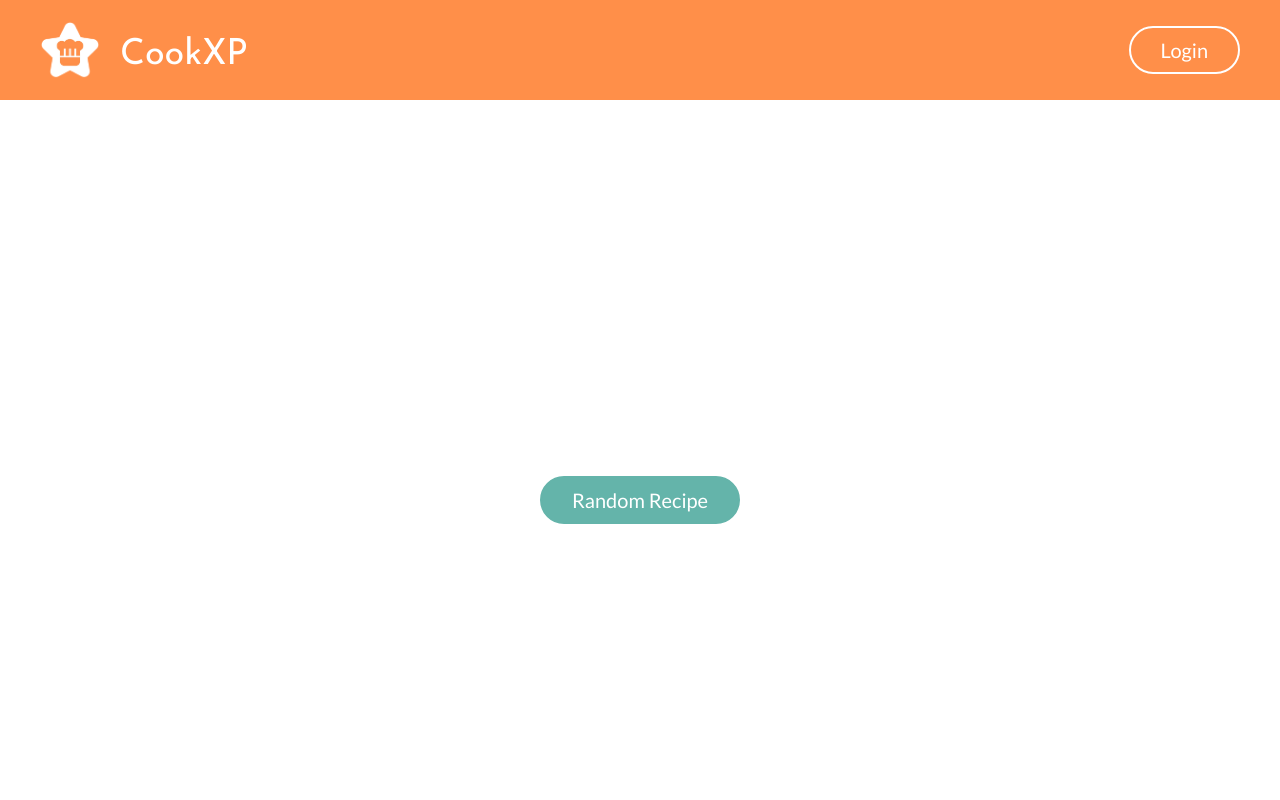
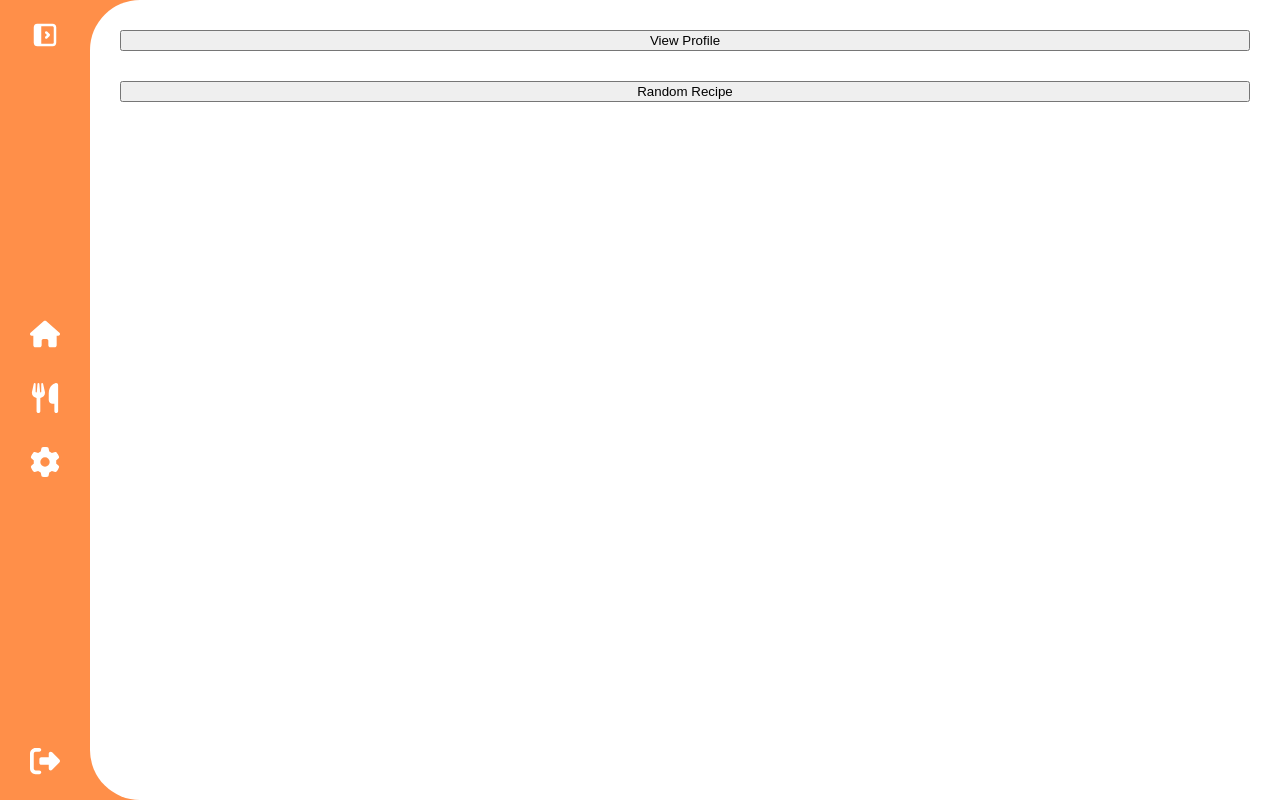
Before and after one commit to cjm7603/CookXP, a React (Vite) app in the folder client/my-app/: page /home in a window 1280 px wide. Built offline with nearby package versions, Linux system fonts and the light colour scheme.

Commit message:
sidebar ui

```diff
--- a/client/my-app/src/components/Header.jsx
+++ b/client/my-app/src/components/Header.jsx
@@ -2,6 +2,7 @@ import React, {useState, useEffect} from "react";
 import axios from "axios";
 import { useNavigate } from "react-router-dom";
 import logo from "../assets/logo.png";
+import { FaRightFromBracket } from "react-icons/fa6";
 import "../styling.css";
 
 
@@ -50,13 +51,8 @@ const Header = () => {
                 Login
             </button>
             :
-            <div>
-                <button onClick={handleGoToProfile} className="login-button">
-                    Profile
-                </button>
-                <button onClick={handleGoToLogout} className="login-button">
-                    Logout
-                </button>
+            <div className="logged-in">
+                <FaRightFromBracket size={24} color="white" onClick={handleGoToLogout} className="logout-icon"/>
             </div>
             }
 
--- /dev/null
+++ b/client/my-app/src/components/SideNav.jsx
@@ -0,0 +1,96 @@
+import React, {useState, useEffect} from "react";
+import axios from "axios";
+import { useNavigate } from "react-router-dom";
+import { TbLayoutSidebarRightExpandFilled, TbLayoutSidebarLeftExpandFilled } from "react-icons/tb";
+import { FaHouse, FaGear, FaUtensils, FaRightFromBracket } from "react-icons/fa6";
+import logo from "../assets/logo.png";
+
+import "../styling.css";
+
+const SideNav = () => {
+    const navigate = useNavigate();
+    const [token, setToken] = useState(null);
+    const [isExpanded, setIsExpanded] = useState(false);
+
+    const toggleSidebar = () => {
+        setIsExpanded(!isExpanded);
+    }
+
+    const handleGoToLogout = async () => {
+        try {
+            const { data } = await axios.post("http://localhost:5000/user/logout");
+            localStorage.removeItem("userInfo");
+            navigate("/login");
+        } catch (error) {
+            console.log(error);
+        }
+
+    }
+
+    useEffect(() => {
+            const storedData = localStorage.getItem('userInfo');
+            if(storedData) {
+                setToken(JSON.parse(storedData))
+            }
+        }, []);
+
+    return (
+        <div className="sidebar">
+            {isExpanded ?
+                <div className="expanded">
+                    <div className="heading">
+                        <div className="title">
+                            <img src={logo} alt="CookXP Logo" className="logo"/>
+
+                            <div className="name">
+                                CookXP
+                            </div>
+                        </div>
+                        <TbLayoutSidebarRightExpandFilled onClick={toggleSidebar} className="icon"/>
+                    </div>
+                    <div className="navs">
+                        <div className="nav">
+                            <FaHouse className="icon"/>
+                            Home
+                        </div>
+                        <div className="nav">
+                            <FaUtensils className="icon"/>
+                            Explore
+                        </div>
+                        <div className="nav">
+                            <FaGear className="icon"/>
+                            Settings
+                        </div>
+                    </div>
+                    <div className="nav" onClick={handleGoToLogout}>
+                        <FaRightFromBracket className="icon"/>
+                        Logout
+                    </div>
+                </div>
+                :
+                <div className="collapsed">
+                    <div onClick={toggleSidebar}>
+                        <TbLayoutSidebarLeftExpandFilled className="icon"/>
+                    </div>
+                    <div className="navs">
+                        <div>
+                            <FaHouse className="icon"/>
+                        </div>
+                        <div>
+                            <FaUtensils className="icon"/>
+                        </div>
+                        <div>
+                            <FaGear className="icon"/>
+                        </div>
+                    </div>
+                    <div>
+                        <FaRightFromBracket onClick={handleGoToLogout} className="icon"/>
+                    </div>
+                </div>
+            }
+        </div>
+
+    );
+}
+
+export default SideNav;
--- a/client/my-app/src/pages/Home.jsx
+++ b/client/my-app/src/pages/Home.jsx
@@ -1,11 +1,13 @@
 import React, { useState } from "react";
-import Header from "../components/Header";
+import SideNav from "../components/SideNav";
+import { useNavigate } from "react-router-dom";
 import axios from "axios";
 import { CircularProgress } from "@mui/material";
 import {RecipeModel} from '../models/RecipeModel';
 import "../styling.css";
 
 const Home = () => {
+  const navigate = useNavigate();
   const [recipe, setRecipe] = useState(RecipeModel);
   const [loading, setLoading] = useState(false);
   const [error, setError] = useState("");
@@ -32,16 +34,21 @@ const Home = () => {
     }
   };
 
+  const handleGoToProfile = () => {
+    navigate("/profile");
+}
+
   return (
-    <div className="welcome">
-      <Header />
+    <div className="home">
+      <SideNav />
       <div className="body">
-        <div className="heading">
-        </div>
-        {recipe?.strInstructions}
+        <button onClick={handleGoToProfile}>
+          View Profile
+        </button>
         <button onClick={handleGetRandomRecipe} className="signup-button">
           {loading ? <CircularProgress size={24} color="white"/> : "Random Recipe"}
         </button>
+        {recipe?.strInstructions}
         {error && <div className="error">{error}</div> }
       </div>
     </div>
--- a/client/my-app/src/styling.css
+++ b/client/my-app/src/styling.css
@@ -49,6 +49,121 @@
         }
     }
 
+    .logged-in {
+        display: flex;
+        justify-content: center;
+        align-items: center;
+
+        .logout-icon {
+            transition: all 0.2s;
+            &:hover {
+                cursor: pointer;
+                transform: scale(1.15);
+            }
+        }
+
+    }
+}
+
+.sidebar {
+    height: calc(100vh - 40px);
+    padding: 20px;
+
+    .icon {
+        font-size: 30px;
+        color: white;
+
+        transition: all 0.2s;
+
+        &:hover {
+            cursor: pointer;
+            transform: scale(1.15);
+        }
+    }
+
+    .navs {
+        display: flex;
+        flex-direction: column;
+        gap: 30px;
+    }
+
+    .nav {
+        display: flex;
+        align-items: center;
+        gap: 15px;
+
+        font-family: 'Lato';
+        font-size: 18px;
+        font-weight: 500;
+        color: white;
+    }
+
+    .collapsed {
+        width: 50px;
+        height: 100%;
+
+        display: flex;
+        flex-direction: column;
+        justify-content: space-between;
+        align-items: center;
+
+        transition: all 0.3s ease;
+    }
+
+    .expanded {
+        width: 200px;
+        height: 100%;
+
+        display: flex;
+        flex-direction: column;
+        justify-content: space-between;
+        align-items: left;
+
+        transition: all 0.3s ease;
+
+        .heading {
+            display: flex;
+            flex-direction: row;
+            justify-content: space-between;
+
+            .title {
+                display: flex;
+                align-items: center;
+                gap: 10px;
+
+                .logo {
+                    width: 30px;
+                    height: 30px;
+                }
+
+                .name {
+                    margin-bottom: -5px;
+                    font-family: 'Josefin Sans';
+                    font-size: 20px;
+                    color: white;
+                }
+            }
+        }
+      }
+}
+
+.home {
+    display: flex;
+
+    background-color: #FF8F49;
+
+    .body {
+        flex-grow: 1;
+        display: flex;
+        flex-direction: column;
+        gap: 30px;
+        padding: 30px;
+
+        border-top-left-radius: 50px;
+        border-bottom-left-radius: 50px;
+
+        background-color: white;
+    }
 }
 
 .recipe {
--- /dev/null
+++ b/package.json
@@ -0,0 +1,5 @@
+{
+  "dependencies": {
+    "react-icons": "^5.5.0"
+  }
+}
```
